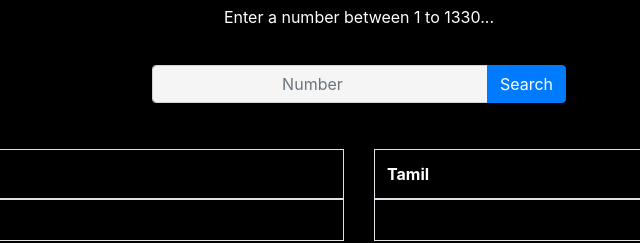
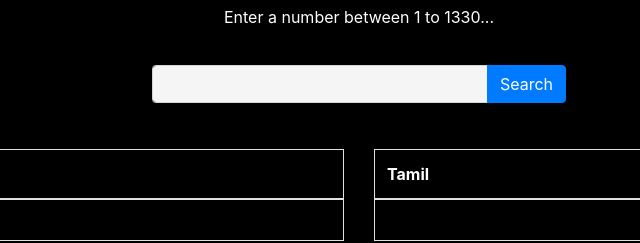
Before and after one commit to SankaviS/Thirukkural-API, a plain HTML site: page index.html in a window 1280 px wide. Shown: the part 544-787 px from the top of the page, 281-921 px from the left. Drawn offline with nearby package versions, Linux system fonts and the light colour scheme.

Commit message:
Update index.html

```diff
--- a/index.html
+++ b/index.html
@@ -28,7 +28,7 @@
         <div class="container w-50" style="width: 40% !important;">
             <div class="input-group mb-3 ">
                 <input type="number" class="form-control text-center" id="userinput" value=""
-                    style="background-color: whitesmoke;" placeholder="Number">
+                    style="background-color: whitesmoke;" placeholder="">
                 <div class="input-group-append">
                     <button class="btn btn-primary" type="submit" id="searchbutton" onclick="thiru()">Search</button>
                 </div>
```
